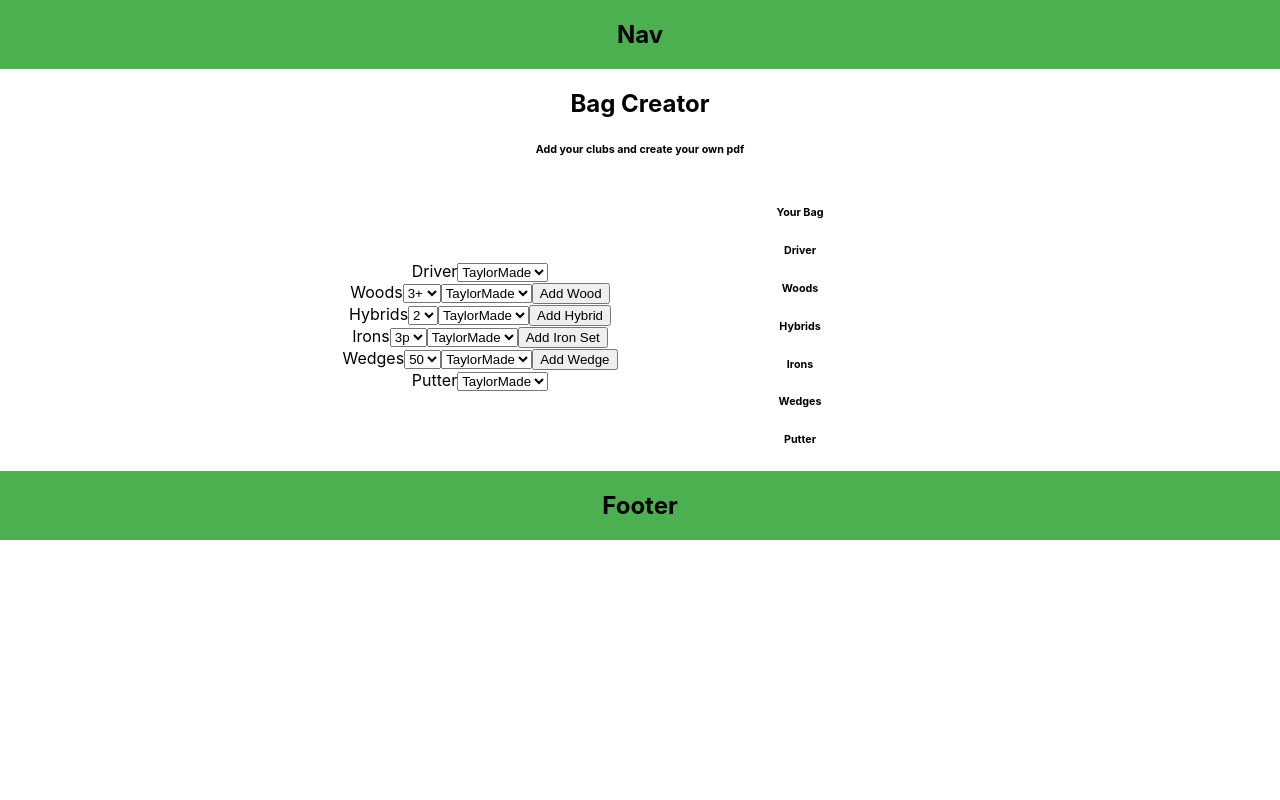
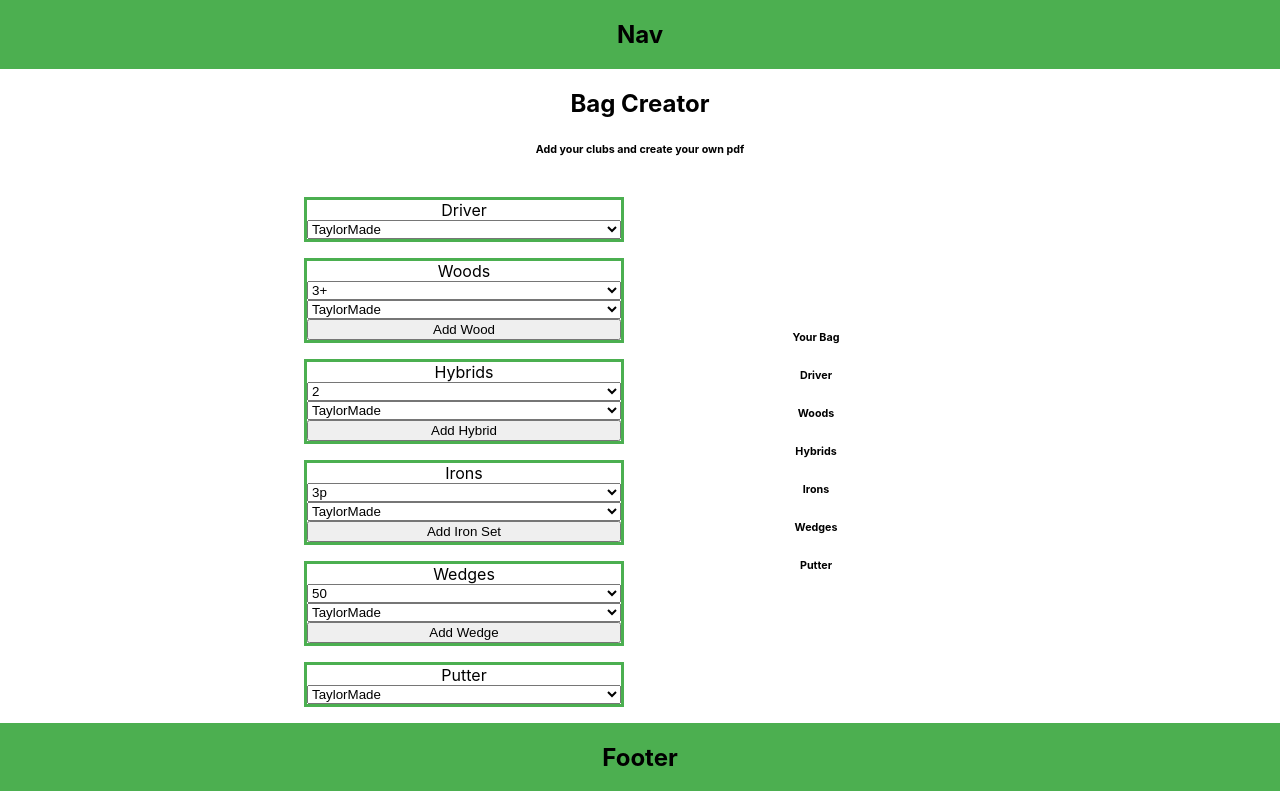
Before and after one commit to poplockndrop1t/golfBuddy, a React (Create React App) app: page / in a window 1280 px wide. Built offline with nearby package versions, Linux system fonts and the light colour scheme.

Commit message:
Add border and add margin to add clubs section

```diff
--- a/src/BagCreator/BagCreator.css
+++ b/src/BagCreator/BagCreator.css
@@ -1,5 +1,5 @@
 .container {
-  width: 50%;
+  width: 55%;
 }
 
 .bagCreatorContainer {
@@ -7,4 +7,4 @@
   justify-content: center;
   align-items: center;
   width: 100%;
-};
+}
--- a/src/BagCreator/ClubOptions/ClubOptions.css
+++ b/src/BagCreator/ClubOptions/ClubOptions.css
@@ -1,8 +1,10 @@
 .clubOptionsContainer {
-  width: 50%;
-};
+  width: 100%;
+}
 
 .clubOptionsContainer > * {
   display: flex;
   flex-direction: column;
+  border: solid #4baf50;
+  margin: 1em;
 };
--- a/src/BagCreator/YourBag/YourBag.css
+++ b/src/BagCreator/YourBag/YourBag.css
@@ -1,3 +1,3 @@
 .yourBagContainer {
-  width: 50%;
-};
+  width: 100%;
+}
```
